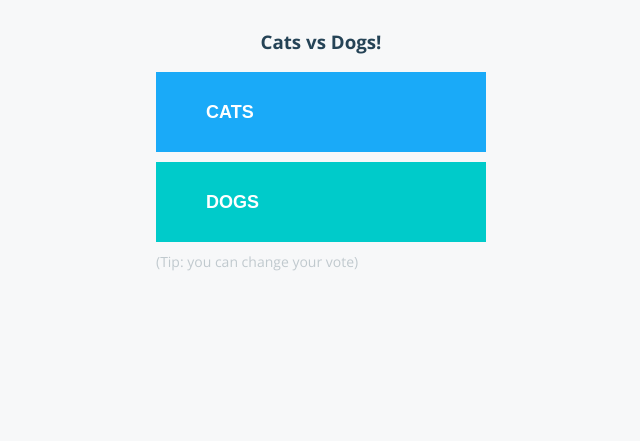
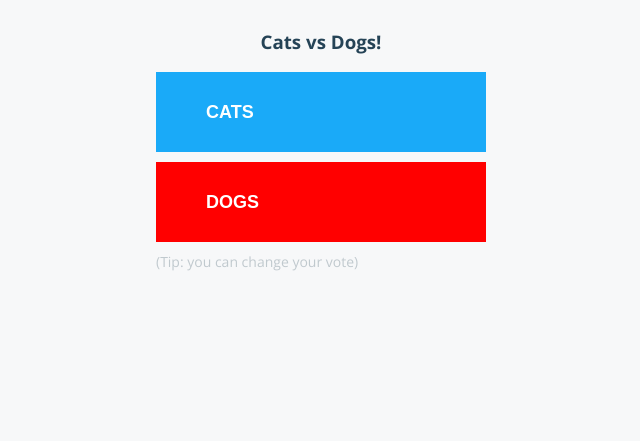
Before and after one commit to JuanDubowez/ingsoft3, a Flask app: page / in a window 1280 px wide. Shown: the top 441 px of the page, without its empty margins (319-959 px from the left). Run offline with Flask 2, Linux system fonts and the light colour scheme; some libraries are stand-ins or nearby versions.

Commit message:
try ci-cd vote and result

```diff
--- a/tpIntegrador/example-voting-app-master/result/views/stylesheets/style.css
+++ b/tpIntegrador/example-voting-app-master/result/views/stylesheets/style.css
@@ -25,7 +25,7 @@ body{
 }
 
 #background-stats-1{
-  background-color: blue;
+  background-color: #2196f3;
 }
 
 #background-stats-2{
--- a/tpIntegrador/example-voting-app-master/vote/static/stylesheets/style.css
+++ b/tpIntegrador/example-voting-app-master/vote/static/stylesheets/style.css
@@ -32,7 +32,7 @@ button.a{
 }
 
 button.b{
-  background-color: #00cbca;
+  background-color: red;
 }
 
 #tip{
```
